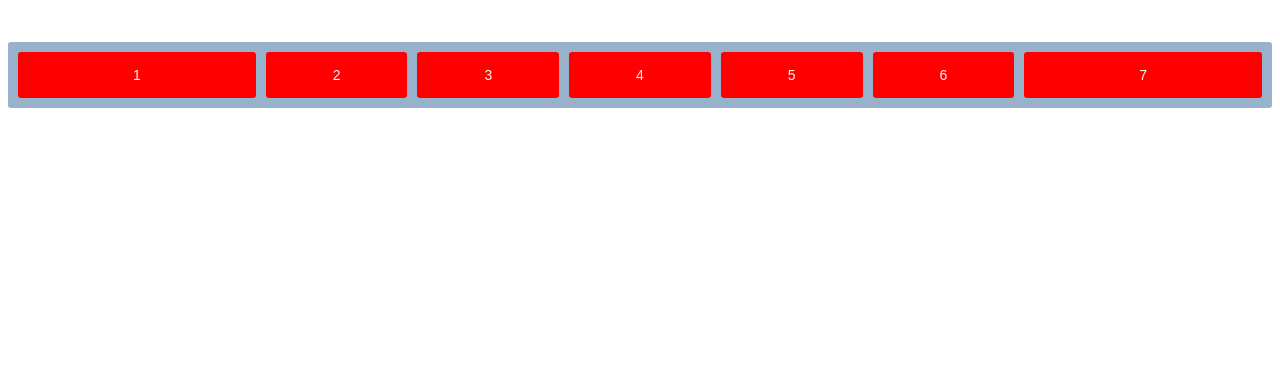
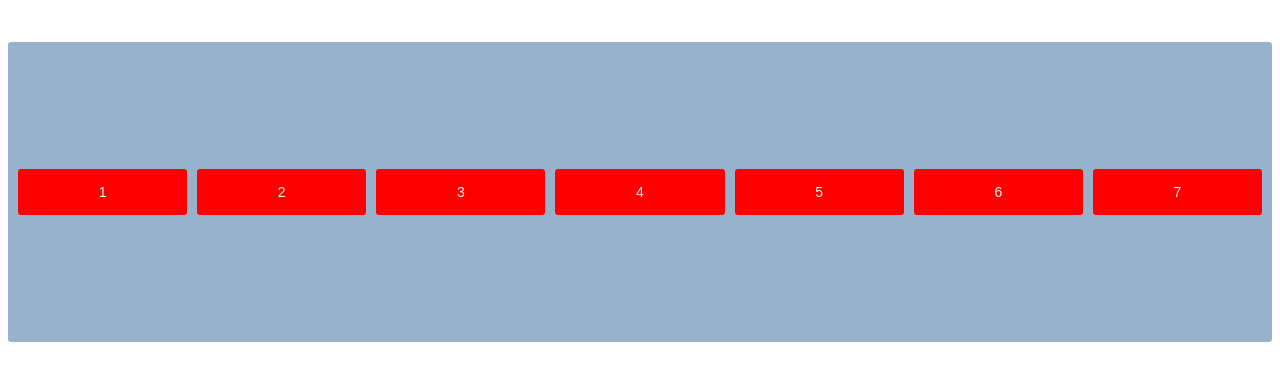
Before and after one commit to Alexandr9233/Flex, a plain HTML site: page index.html in a window 1280 px wide. Shown: the part 82-462 px from the top of the page. Drawn offline with Linux system fonts and the light colour scheme.

Commit message:
added hover

```diff
--- a/flex.css
+++ b/flex.css
@@ -1,13 +1,10 @@
 .container {
     display: flex;
     flex-wrap: wrap;
+    height: 300px;
+    align-items: center;
 }
 
 .flex-element {
     flex-grow: 1;
 }
-
-.flex-element:nth-child(1),
-.flex-element:nth-child(7) {
-    flex: 2;
-}
--- a/style.css
+++ b/style.css
@@ -33,3 +33,7 @@
     -webkit-background-clip: text;
     -webkit-text-fill-color: transparent;
 }
+
+.container>div:hover {
+    padding: 30px;
+}
```
